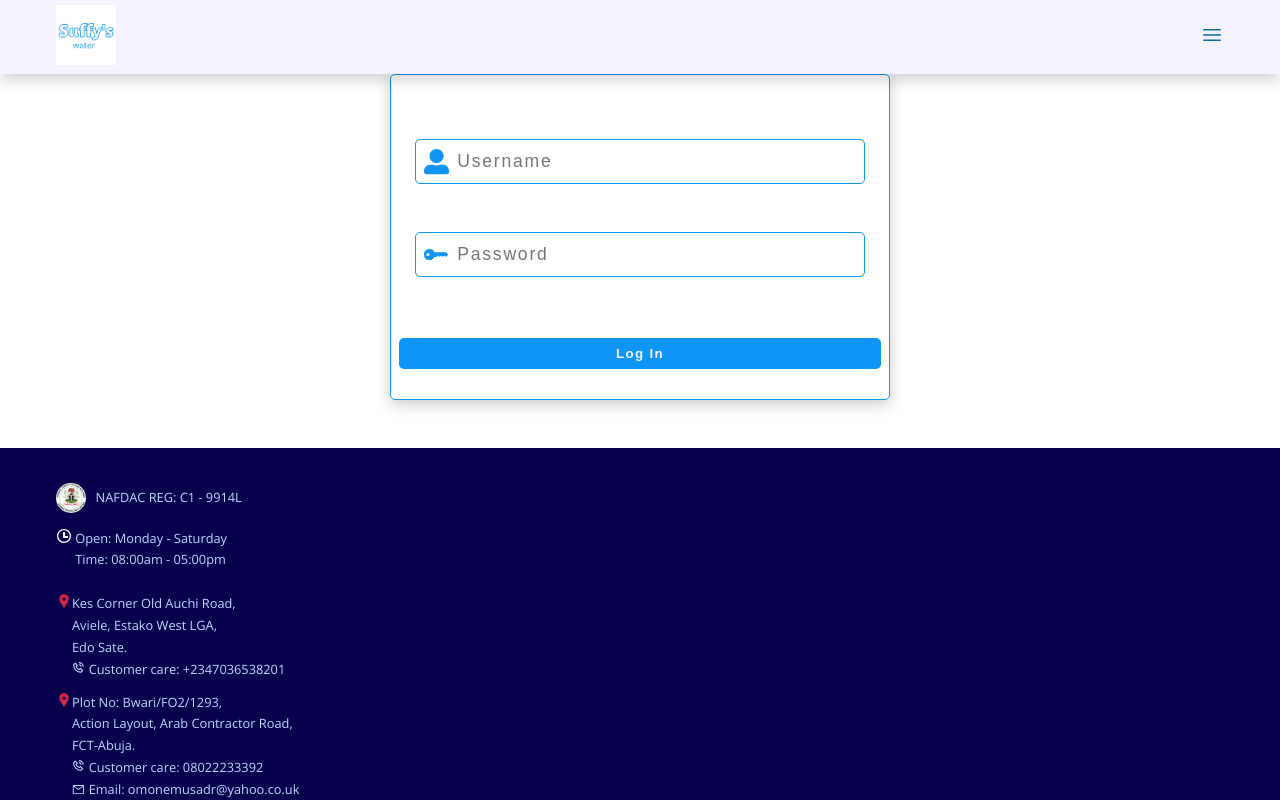
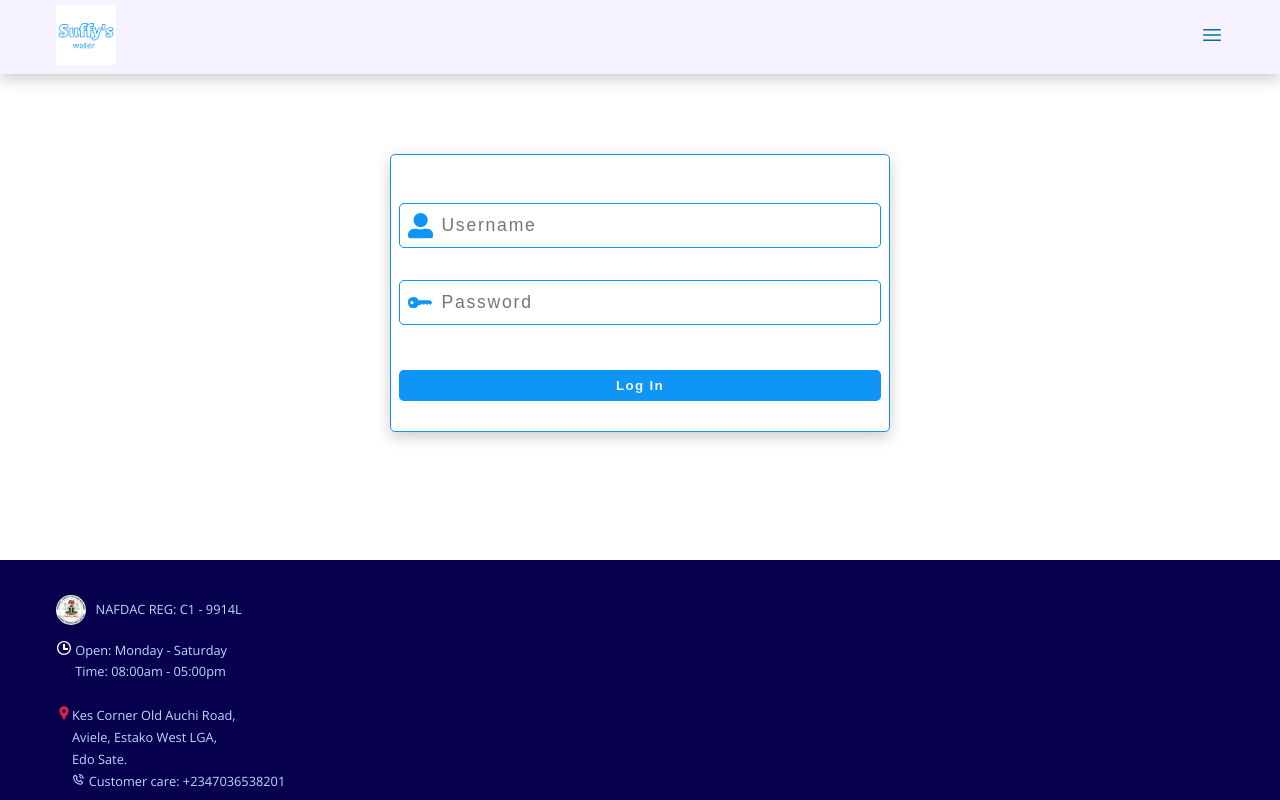
Before and after one commit to momohyusuf/suffy-water-clientSide, a React (Create React App) app: page /login in a window 1280 px wide. Shown: the top 800 px of the page. Built offline with nearby package versions, Linux system fonts and the light colour scheme; a web font is replaced by a local one; what javascript-time-ago would draw is missing.

Commit message:
fixed some styling issues

```diff
--- a/src/scss/main.scss
+++ b/src/scss/main.scss
@@ -384,6 +384,8 @@ nav {
   width: 100%;
   max-width: 500px;
   padding: 1em 0.5em;
+  margin: 5rem 1em;
+
   border: 0.5px solid $secondary-color;
   border-radius: 5px;
   box-shadow: $shadow;
@@ -394,7 +396,8 @@ nav {
   border: 0.5px solid $secondary-color;
   padding: 0.5em;
   border-radius: 5px;
-  margin: 3rem 1rem;
+  margin: 2rem 0rem;
+
   input {
     border: 0;
     outline: 0;
```
